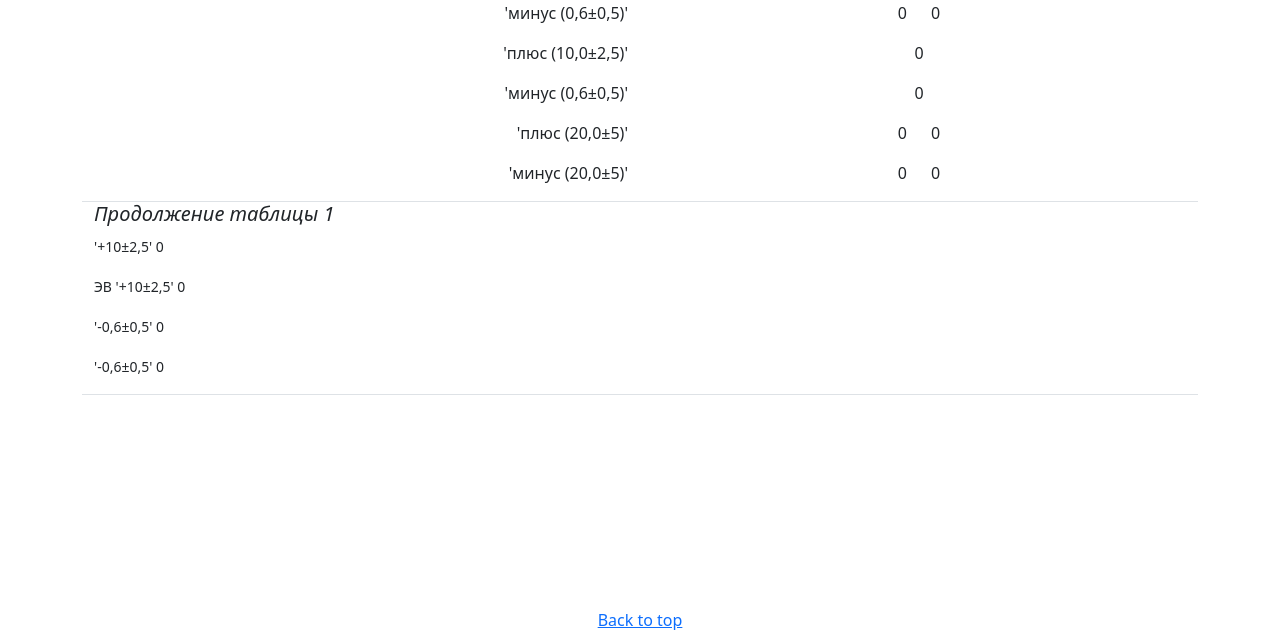
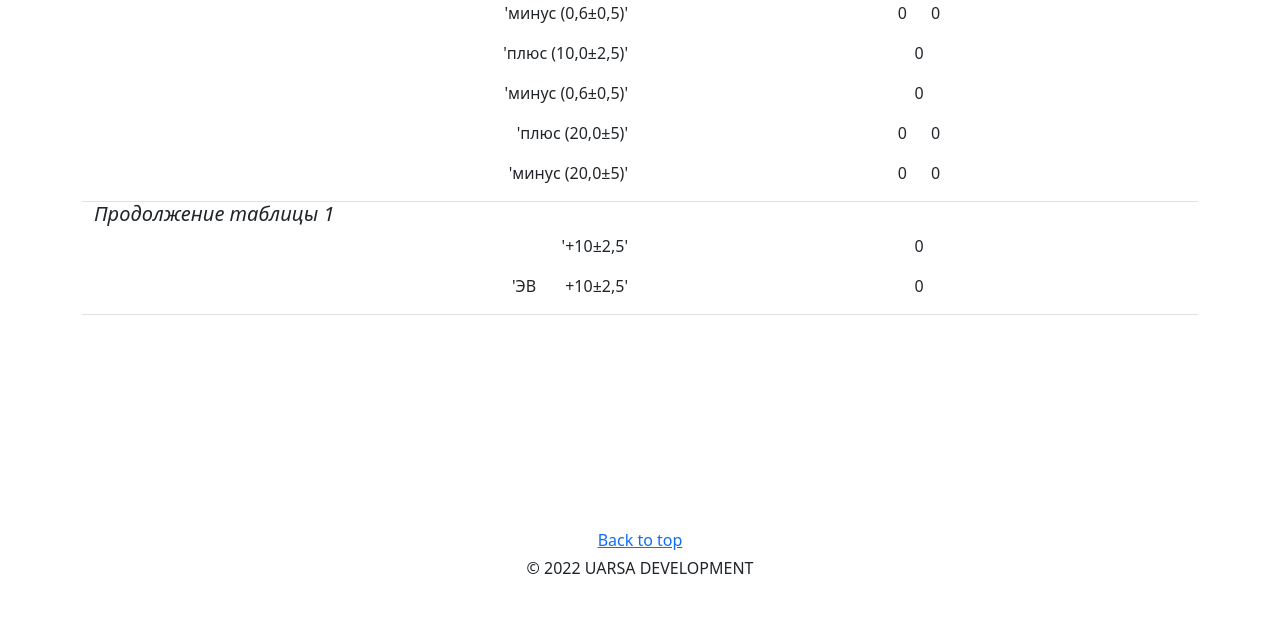
Before and after one commit to familoff/volna-r170, a Flask app: page / in a window 1280 px wide. Shown: the part 452-1082 px from the top of the page. After the commit the page ends 1026 px from the top, so only its background shows below. Run offline with Flask 2, Linux system fonts and the light colour scheme.

Commit message:
Update index.html

```diff
--- a/templates/index.html
+++ b/templates/index.html
@@ -170,23 +170,27 @@
 
     <h5><i>Продолжение таблицы 1</i></h5>
 
-    <p>
-            <small>'+10±2,5'        {{ tab_1[7] }}</small>
-    </p>
-    <p>
-       <small>ЭВ   '+10±2,5'        {{ tab_1[7] }}</small>
-    </p>
-    <p>
-            <small>'-0,6±0,5'      {{ tab_1[8] }}</small>
-    </p>
-    <p>
-            <small>'-0,6±0,5'      {{ tab_1[8] }}</small>
-    </p>
+      <div class="row">
+        <div class="col">
+          <p align="right">'+10±2,5'</p>
+        </div>
+        <div class="col">
+          <p align="center">{{ tab_1[7] }}</p>
+        </div>
+      </div>
+
+      <div class="row">
+        <div class="col">
+          <p align="right">'ЭВ &nbsp &nbsp &nbsp +10±2,5'</p>
+        </div>
+        <div class="col">
+          <p align="center">{{ tab_1[7] }}</p>
+        </div>
+      </div>
 
 
 
-
-  </div>
+    </div>
 
 
 
```
